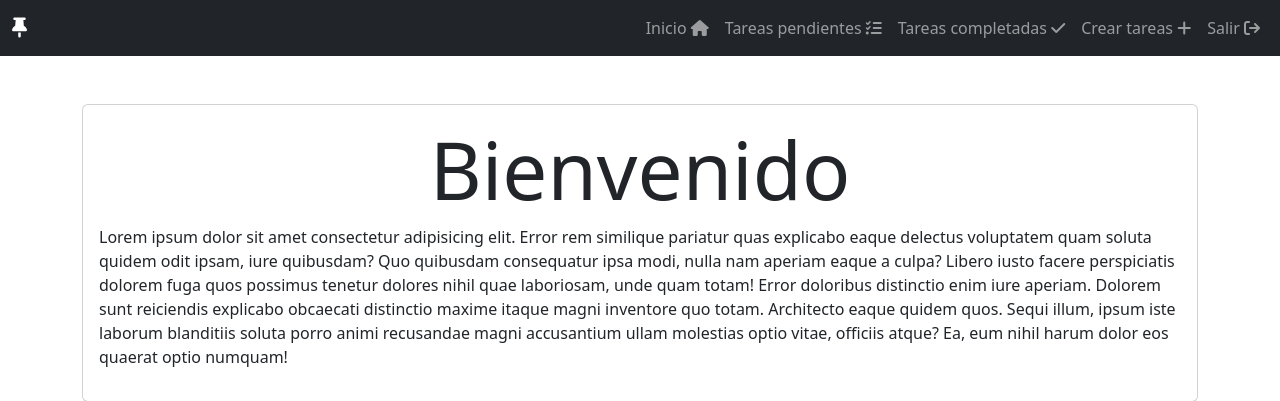
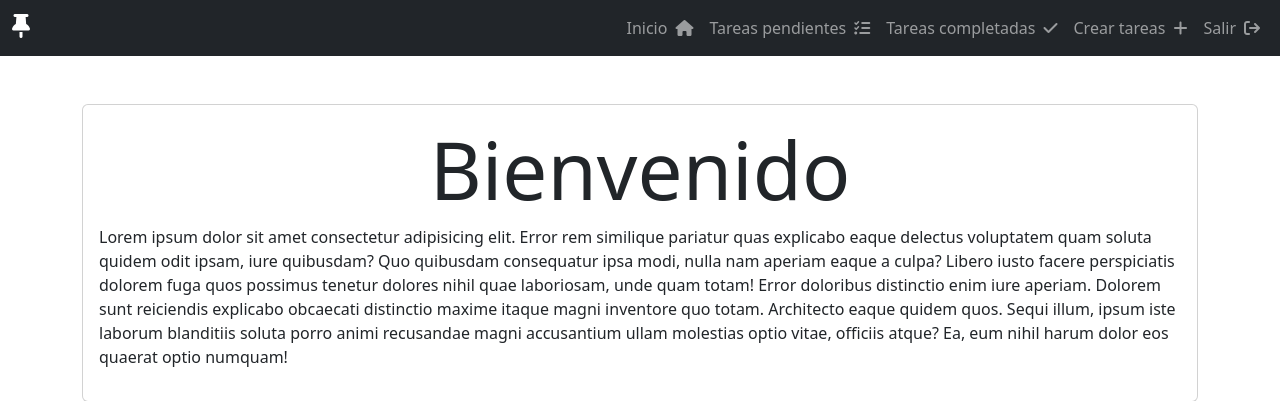
Before and after one commit to koji17x/Django-crud, a Django app: page / in a window 1280 px wide. Shown: the top 401 px of the page. Run offline with Django 5.2, Linux system fonts and the light colour scheme; the visitor is signed in with stand-in values (Sample User, id 1).

Commit message:
configuracion en el html base

```diff
--- a/taks/static/css/styles.css
+++ /dev/null
@@ -1,6 +0,0 @@
-body {
-    background-image: url("../images/background.jpg");
-    background-size: cover;
-    background-repeat: no-repeat;
-    background-attachment: fixed;
-}
--- a/taks/templates/base.html
+++ b/taks/templates/base.html
@@ -5,14 +5,25 @@
     <meta charset="UTF-8">
     <meta name="viewport" content="width=device-width, initial-scale=1.0">
     <title>Django CRUD</title>
-    {% load static %}  <!-- Cargar archivos estáticos -->
-
-    <link rel="stylesheet" href="{% static 'css/style.css' %}"> <!-- Enlazar el archivo CSS -->
     <link rel="stylesheet" href="https://cdn.jsdelivr.net/npm/bootstrap@5.3.3/dist/css/bootstrap.min.css">
     <link rel="stylesheet" href="https://cdnjs.cloudflare.com/ajax/libs/font-awesome/6.0.0-beta3/css/all.min.css">
+    <style>
+        .navbar-brand i {
+            font-size: 1.5rem;
+            color: #ffffff;
+        }
+        .nav-link {
+            display: flex;
+            align-items: center;
+        }
+        .nav-link i {
+            margin-left: 0.5rem; /* Espaciado entre el texto y el icono */
+        }
+    </style>
 </head>
 
 <body>
+
     <nav class="navbar navbar-expand-lg bg-dark navbar-dark">
         <div class="container-fluid">
             <a class="navbar-brand" href="/">
```
Also changed, not shown: taks/static/images/background.jpg (deleted).
